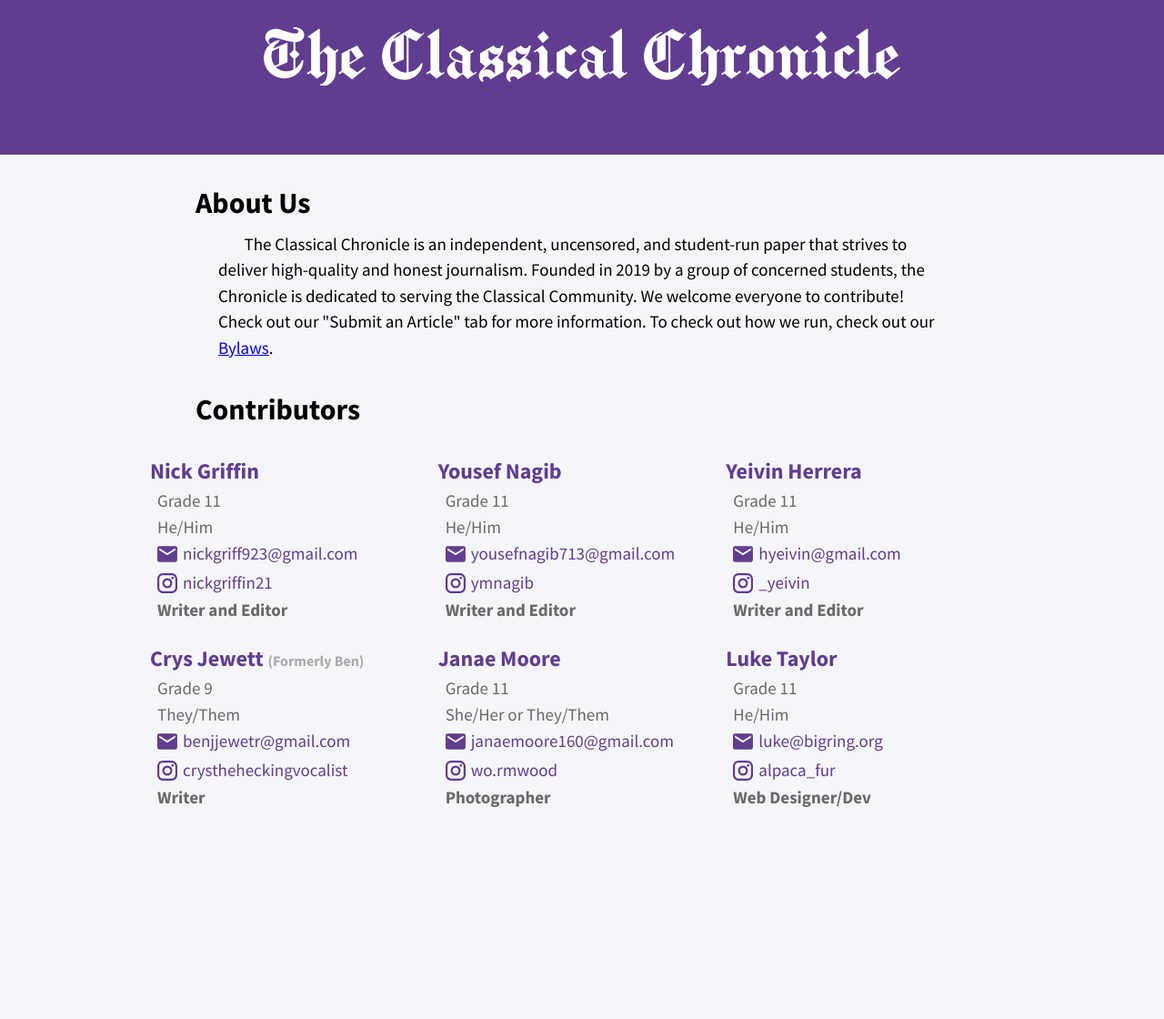
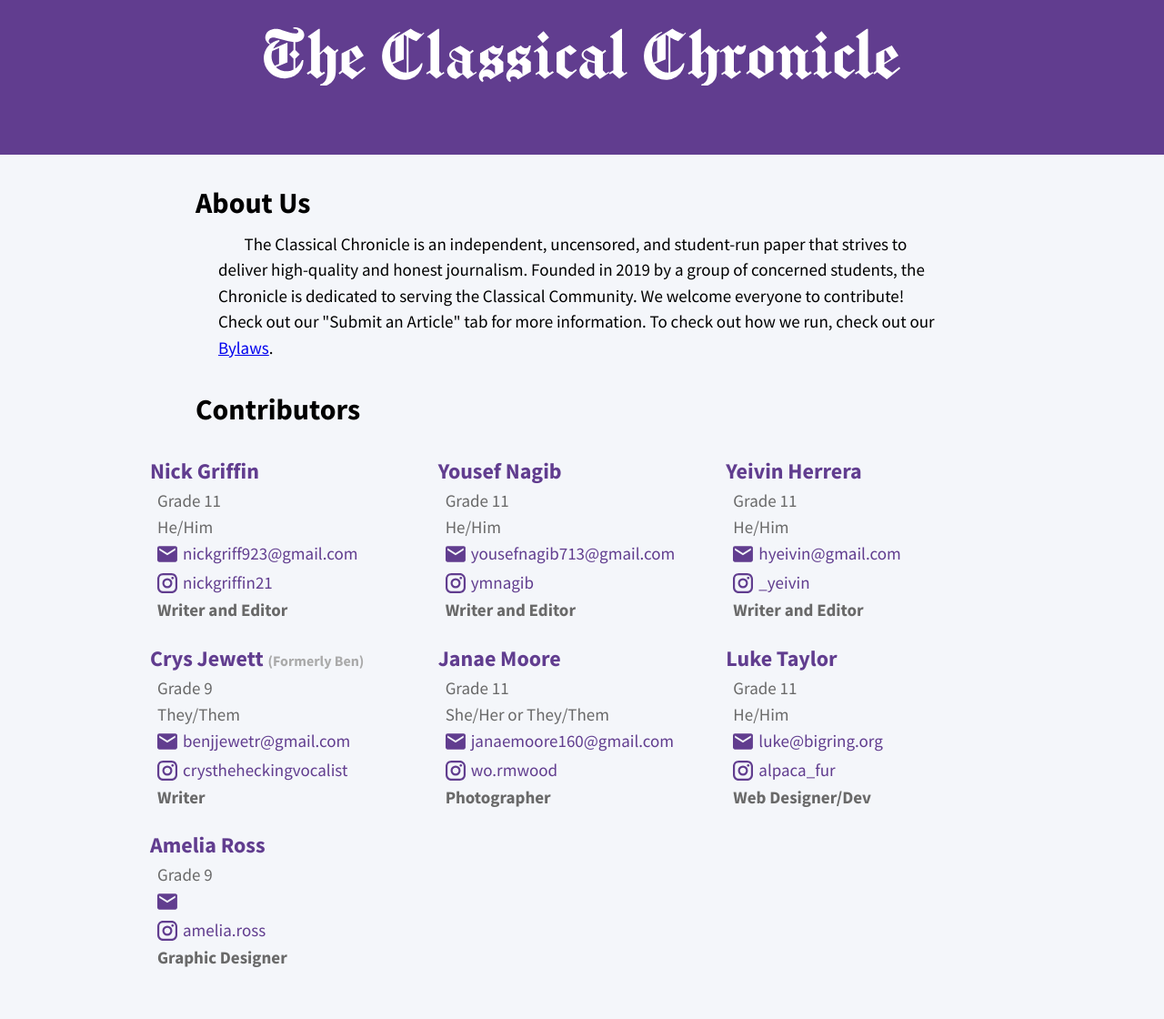
Before and after one commit to lixitrixi/classical-chronicle, a Jekyll site: the page built from about.html, in a window 1280 px wide. Shown: the whole page at 91% size. Built offline with Jekyll 4.4.1, drawn with Linux system fonts in a browser that asks for light colours; before the commit the page ends 981 px from its top, so only the background shows below that.

Commit message:
Update contributors.yml

```diff
--- a/_data/contributors.yml
+++ b/_data/contributors.yml
@@ -39,3 +39,10 @@
   email: luke@bigring.org
   instagram: alpaca_fur
   role: Web Designer/Dev
+
+- name: Amelia Ross
+  grade: 9
+  pronouns:
+  email:
+  instagram: amelia.ross
+  role: Graphic Designer
```
